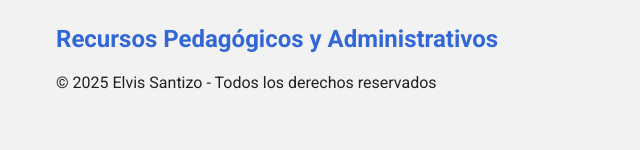
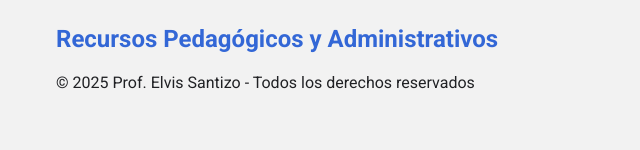
Before and after one commit to esantizo-sb/recursos, a plain HTML site: page index.html in a window 1280 px wide. Shown: the part 3068-3218 px from the top of the page, 0-640 px from the left. Drawn offline with Linux system fonts and the light colour scheme.

Commit message:
Update index.html

```diff
--- a/index.html
+++ b/index.html
@@ -3,7 +3,7 @@
 <head>
     <meta charset="UTF-8">
     <meta name="viewport" content="width=device-width, initial-scale=1.0">
-    <title>Recursos Educativos - Elvis Santizo</title>
+    <title>Recursos Educativos - Prof. Elvis Santizo</title>
     <link rel="stylesheet" href="styles.css">
     <link rel="stylesheet" href="https://cdnjs.cloudflare.com/ajax/libs/font-awesome/6.4.2/css/all.min.css">
     <link href="https://fonts.googleapis.com/css2?family=Roboto:wght@400;500;700&display=swap" rel="stylesheet">
@@ -144,7 +144,6 @@
             </div>
         </section>
 
-
         <section class="how-to-use">
             <h2>Guía de Uso</h2>
             <div class="usage-steps">
@@ -178,7 +177,7 @@
             <div class="footer-content">
                 <div class="footer-info">
                     <h3>Recursos Pedagógicos y Administrativos</h3>
-                    <p>&copy; <span id="current-year"></span> Elvis Santizo - Todos los derechos reservados</p>
+                    <p>&copy; <span id="current-year"></span> Prof. Elvis Santizo - Todos los derechos reservados</p>
                 </div>
                 <div class="footer-nav">
                     <ul>
```
